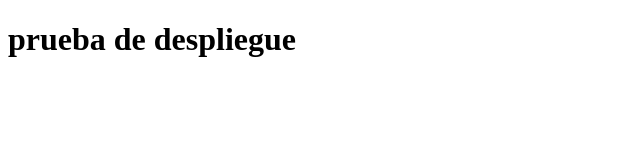
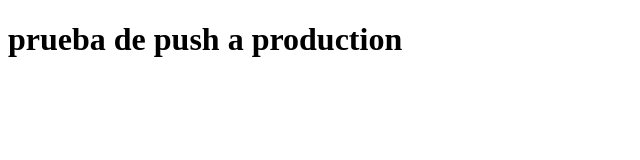
Before and after one commit to pabchatol/tarea-azure-doble, a plain HTML site: page index.html in a window 1280 px wide. Shown: the whole page, without its empty margins (0-640 px from the left). Drawn offline with Linux system fonts and the light colour scheme.

Commit message:
prueba production

```diff
--- a/index.html
+++ b/index.html
@@ -6,6 +6,6 @@
     <title>Document</title>
 </head>
 <body>
-    <h1>prueba de despliegue</h1>
+    <h1>prueba de push a production</h1>
 </body>
 </html>
```
